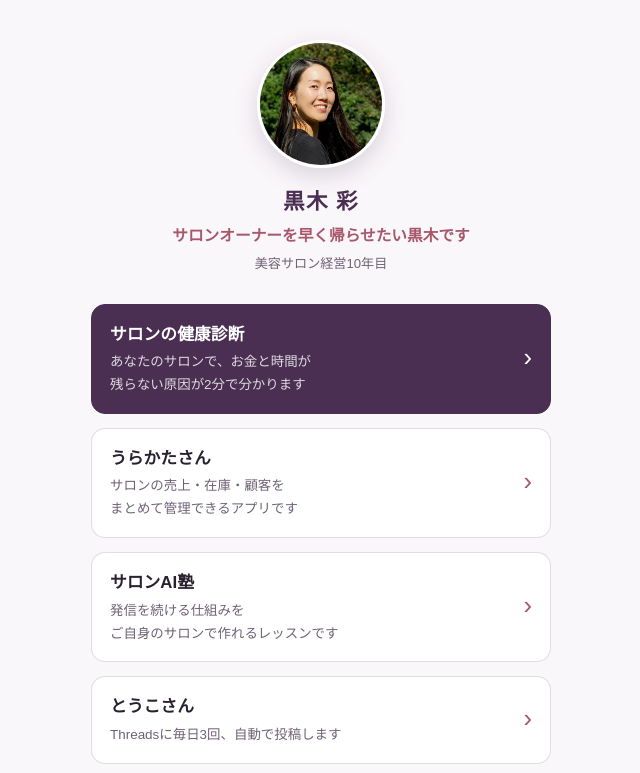
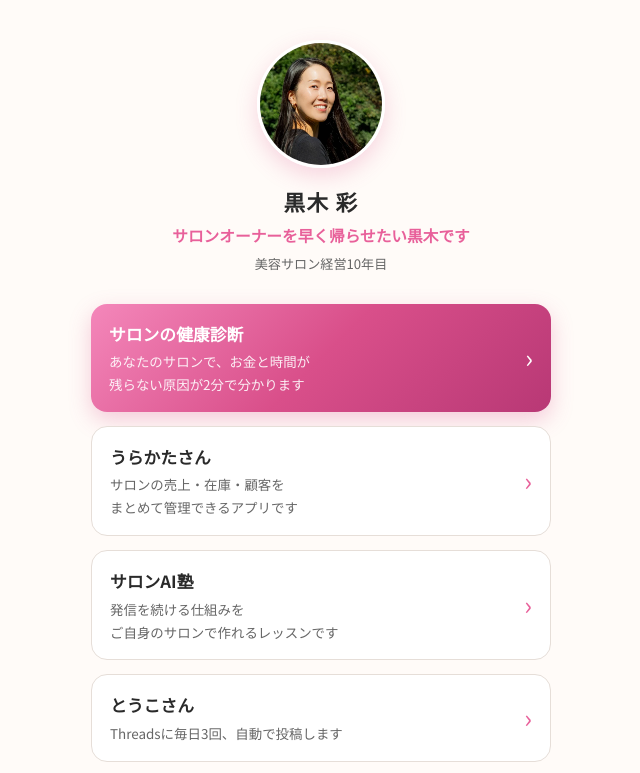
Before and after one commit to AyaKuroki929/threads-bot, a plain HTML site: page saas_app/public/aya.html in a window 1280 px wide. Shown: the top 773 px of the page, without its empty margins (319-959 px from the left). Drawn offline with Linux system fonts and the light colour scheme.

Commit message:
リンク集: 色を健康診断と同じ白とピンクに
Co-Authored-By: Claude Opus 5.5 <noreply@anthropic.com>

```diff
--- a/saas_app/public/aya.html
+++ b/saas_app/public/aya.html
@@ -9,21 +9,28 @@
 <meta property="og:description" content="サロンの健康診断・うらかたさん・サロンAI塾・とうこさん・Bemolleのご案内です。">
 <meta property="og:type" content="website">
 <meta property="og:image" content="https://saas.shikisai.work/aya.webp">
+<link rel="preconnect" href="https://fonts.googleapis.com">
+<link rel="preconnect" href="https://fonts.gstatic.com" crossorigin>
+<link href="https://fonts.googleapis.com/css2?family=Noto+Sans+JP:wght@400;700;900&display=swap" rel="stylesheet">
 <style>
   :root {
     color-scheme: light;
-    --plum: #4a2f52;
-    --rose: #a8566a;
-    --rose-pale: #f6eaee;
-    --muted: #6f6276;
-    --ink: #2a2130;
+    --pink: #E8609A;
+    --pink-d: #B83875;
+    --pink-l: #FDE8F2;
+    --grad: linear-gradient(135deg, #F487BA 0%, #D94F8A 50%, #B83875 100%);
+    --text: #2A2A2A;
+    --sub: #666;
+    --line: #E6DED8;
+    --bg: #FFFBF8;
   }
   * { box-sizing: border-box; }
   body {
     margin: 0;
-    background: #faf7fa;
-    color: var(--ink);
-    font-family: "Hiragino Kaku Gothic ProN", "Hiragino Sans", "Noto Sans JP", "Yu Gothic UI", "Meiryo", sans-serif;
+    background: var(--bg);
+    color: var(--text);
+    font-family: "Noto Sans JP", "Hiragino Kaku Gothic ProN", "Hiragino Sans", sans-serif;
+    -webkit-font-smoothing: antialiased;
     display: flex;
     justify-content: center;
     padding: 40px 18px 56px;
@@ -33,28 +40,28 @@
   .photo {
     width: 128px; height: 128px; border-radius: 50%;
     object-fit: cover; border: 3px solid #fff;
-    box-shadow: 0 8px 24px rgba(74, 47, 82, 0.18);
+    box-shadow: 0 8px 22px rgba(217, 79, 138, 0.22);
   }
-  h1 { margin: 16px 0 2px; font-size: 1.35rem; color: var(--plum); letter-spacing: 0.06em; }
-  .catch { margin: 0; font-size: 0.98rem; font-weight: 700; color: var(--rose); }
-  .role { margin: 4px 0 28px; font-size: 0.82rem; color: var(--muted); text-align: center; }
+  h1 { margin: 16px 0 2px; font-size: 1.35rem; font-weight: 900; color: var(--text); letter-spacing: 0.06em; }
+  .catch { margin: 0; font-size: 0.98rem; font-weight: 700; color: var(--pink); }
+  .role { margin: 4px 0 28px; font-size: 0.82rem; color: var(--sub); text-align: center; }
   .links { width: 100%; display: flex; flex-direction: column; gap: 14px; }
   a.card {
     display: block; text-decoration: none; color: inherit;
-    background: #fff; border: 1px solid rgba(74, 47, 82, 0.16);
-    border-radius: 14px; padding: 16px 44px 16px 18px; position: relative;
+    background: #fff; border: 1px solid var(--line);
+    border-radius: 16px; padding: 16px 44px 16px 18px; position: relative;
   }
-  a.card:active { background: var(--rose-pale); }
+  a.card:active { background: var(--pink-l); }
   a.card::after {
     content: "›"; position: absolute; right: 18px; top: 50%;
-    transform: translateY(-52%); font-size: 1.6rem; color: var(--rose);
+    transform: translateY(-52%); font-size: 1.6rem; color: var(--pink);
   }
-  a.card.main { background: var(--plum); border-color: var(--plum); color: #fff; }
+  a.card.main { background: var(--grad); border: none; color: #fff; box-shadow: 0 8px 22px rgba(217, 79, 138, 0.28); }
   a.card.main::after { color: #fff; }
   .name { display: block; font-weight: 700; font-size: 1.05rem; }
-  .desc { display: block; font-size: 0.84rem; color: var(--muted); margin-top: 2px; }
-  a.card.main .desc { color: rgba(255, 255, 255, 0.82); }
-  footer { margin-top: 36px; font-size: 0.75rem; color: var(--muted); }
+  .desc { display: block; font-size: 0.84rem; color: var(--sub); margin-top: 2px; }
+  a.card.main .desc { color: rgba(255, 255, 255, 0.9); }
+  footer { margin-top: 36px; font-size: 0.75rem; color: var(--sub); }
 </style>
 </head>
 <body>
```
